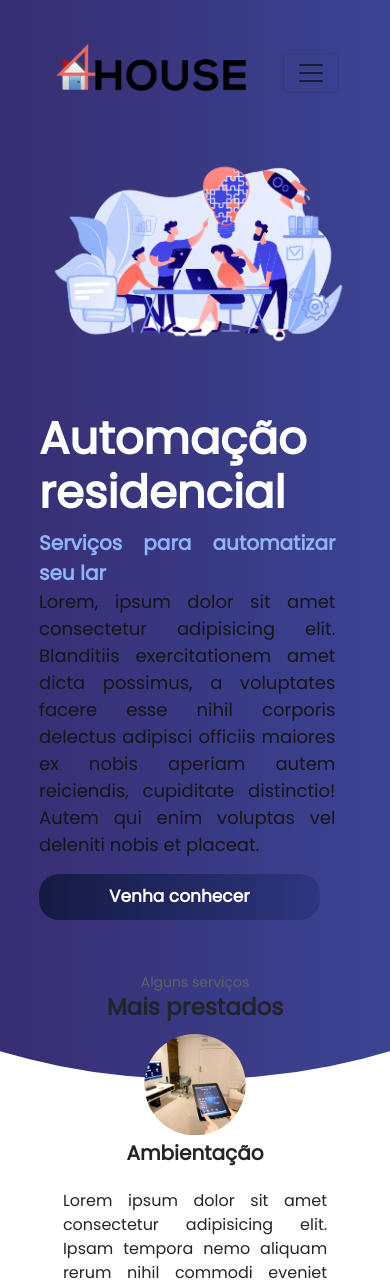
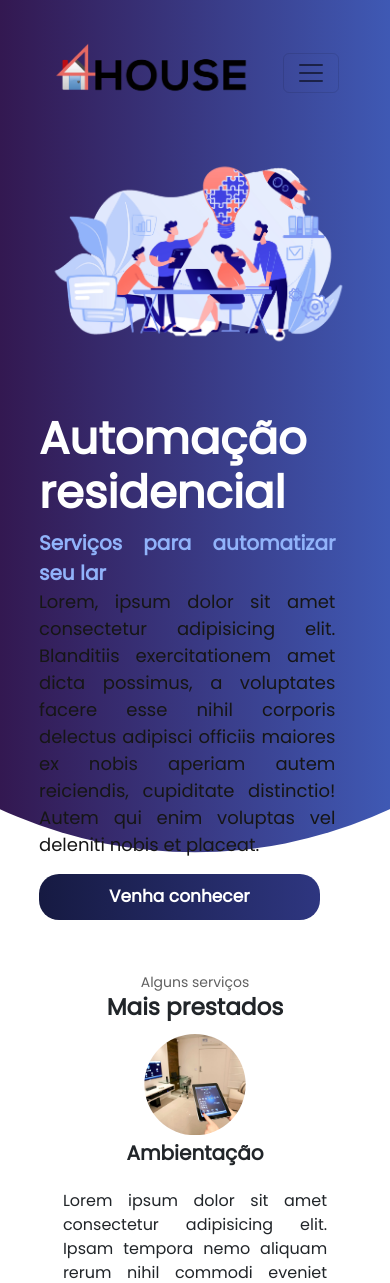
Before and after one commit to daviDsoareSS/tcc-automacao-residencial, a PHP site: page / in a window 390 px wide; the page is wider, and only the part inside the window is pictured. Shown: the top 1283 px of that part. Run offline with PHP 8.4, Linux system fonts and the light colour scheme; some libraries are stand-ins or nearby versions.

```diff
--- a/public/css/style.css
+++ b/public/css/style.css
@@ -269,6 +269,9 @@ footer{
     background: linear-gradient(90deg,  rgb(51, 24, 81) 0%, rgba(63,89,180,1) 100%);
 }
 @media(max-width:1000px){
+    body,html{
+        overflow-x: hidden;
+    }
     nav .form-inline{
         margin-left: 0vw;
         display: flex;
@@ -296,10 +299,14 @@ footer{
         z-index: -999;
         margin: 0 ;
         padding: 0;
-        top: -100vw;
-        left: -100vw;
+        top: -60vw;
+        left: 0%;
         position: absolute;
         clip-path: circle(50% at 50% 50%);
+    }
+    .circle svg{
+        width: 100vw !important;
+        height: 320vw !important;
     }
     .circle svg{
         background: rgb(63, 89, 180,1);
--- a/public/index.php
+++ b/public/index.php
@@ -15,8 +15,7 @@
   <div class="modal">
   </div>
   <span class="circle">
-    <svg height="52vw" width="10vw">
-      </svg>
+    <svg height="52vw" width="10vw"></svg>
   </span>
       <main>
         <div class="container-main">
```
